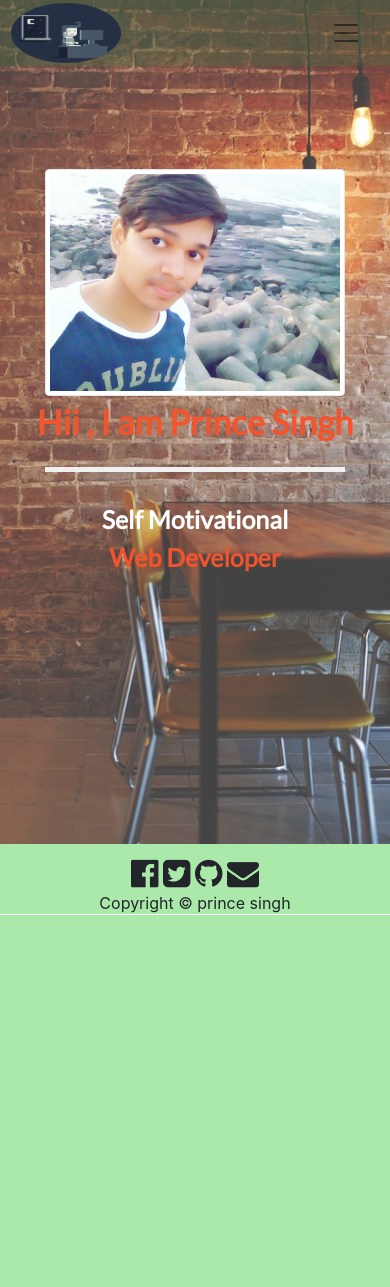
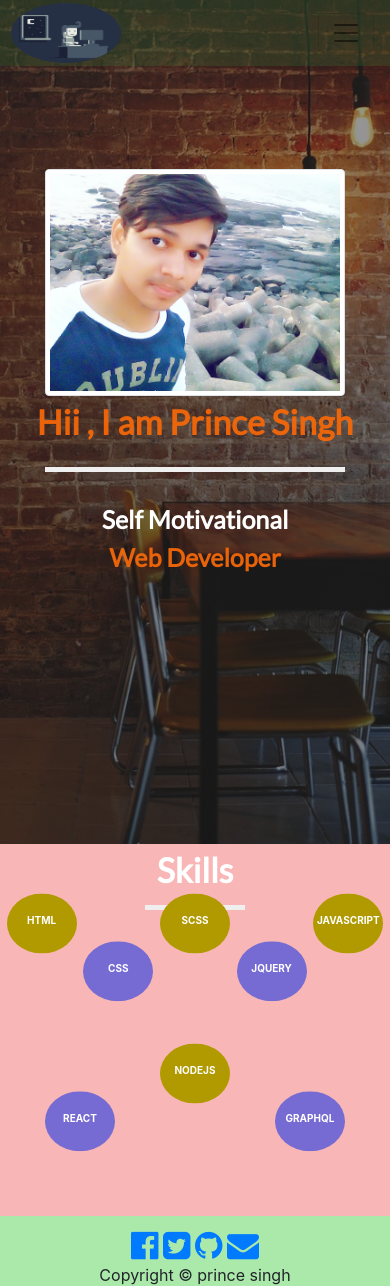
Before and after one commit to singhprince123/my-portfolio, a PHP site: page / in a window 390 px wide. Before the commit the page ends 915 px from the top, so only its background shows below. Run offline with PHP 8.4, Linux system fonts and the light colour scheme.

Commit message:
Added skills section

```diff
--- a/css/style.css
+++ b/css/style.css
@@ -2,6 +2,11 @@
     margin: 0px;
     padding: 0px;
 }
+
+html {
+    scroll-behavior: smooth;
+  }
+
 
 /* Navigation Section */
 
@@ -48,13 +53,12 @@
  /* Heading Section */
 
 #heading-section{
-background-image:url('../images/header.jpeg');
+background: linear-gradient(rgba(0,0,0,0.4), rgba(0,0,0,0.5)) ,url('../images/header.jpeg');
 background-repeat:no-repeat;
 background-size:cover;
 background-position:center;
 height: 100vh;
-opacity: 0.9;
-color: rgba(243, 66, 22, 0.986);
+color: rgba(245, 103, 9, 0.938);
 }
 
 #heading-section .content{
@@ -64,7 +68,7 @@
     display: block;
 }
 
-.welcome-text{
+.welcome-text {
     padding-top: 20px;
     font-weight: 800px;
     font-size : 34px
@@ -88,6 +92,126 @@
   margin: 20px auto 5px;
 }
 
+/* Skills Section */
+
+#skill-section{
+    background: rgba(236, 15, 15, 0.3);
+    text-align: center;
+}
+
+.skill-heading{
+    font-family: 'Lato', sans-serif;
+    font-weight: bold;
+    font-size: 34px;
+    color: white;
+
+}
+
+.skill-heading::after{
+    content: '';
+    background: #efefef;
+    display: block;
+    height: 5px;
+    width: 100px;
+    margin: 10px auto 5px;
+  }
+
+.skill-container{
+    height: 300px;
+    display: flex;
+    flex-flow: row  wrap;
+    justify-content: space-evenly;
+    align-items: flex-end;
+}
+
+.skill{
+    text-align:center;
+    color: white;
+    font-size: 10px;
+    font-weight: bolder;
+    background: rgba(0,0,0,0.5);
+    padding: 20px 0px;
+    margin-bottom: 10px;
+    border-radius: 50%;
+    width: 70px;
+    height: 60px;
+    box-sizing: border-box;
+
+}
+
+@keyframes skillanimate{
+    0%{
+        transform: translateY(-100%);
+        background: green;
+        }
+    24%{
+        transform: translateY(-200%);
+        background: orange;
+        }
+    50%{
+        transform: translateY(-100%);
+        background: green;
+        }
+    100%{
+        transform: rotate(xx) translateY(0%);
+        }
+    101%{
+        transform: rotate(xx) translateY(-100%);
+        background: green;
+        }
+}
+
+.skill-html , .skill-scss , .skill-javascript , .skill-nodejs{
+    animation: skillanimate 5s infinite 0s linear;
+}
+
+@keyframes skillanimate-2{
+    0%{
+        transform: translateY(-200%);
+        background: red;
+        }
+    24%{
+        transform: translateY(-100%);
+        background: rgb(79, 119, 228);
+        }
+    50%{
+        transform: translateY(-2    00%);
+        background: rgba(175, 23, 168, 0.644);
+        }
+    100%{
+        transform: rotate(xx) translateY(0%);
+        }
+    101%{
+        transform: rotate(xx) translateY(-100%);
+        background: rgba(114, 33, 96, 0.897);
+        }
+}
+
+.skill-css , .skill-jquery , .skill-react, .skill-graphql{
+    animation: skillanimate-2 5s infinite 0s linear;
+}
+/* .skill-html{
+    animation: htmltext 5s infinite 0s linear;
+}
+    @keyframes htmltext{
+    0%{
+        transform: translateX(100px);
+        background: green;
+        }
+    49%{
+        transform: translateX(150px);
+        background: orange;
+        }
+    75%{
+        transform: translateX( 100px);
+        background: green;
+        }
+    100%{
+        transform: rotate(xx) translateX( 0px);
+        }
+}
+
+ */
 
 /* Footer Section */
 #footer-section{
--- a/index.html
+++ b/index.html
@@ -26,7 +26,7 @@
               <a class="nav-link active" href="#">About</a>
             </li>
             <li class="nav-item">
-              <a class="nav-link" href="#">Skills</a>
+              <a class="nav-link" href="#skill-section">Skills</a>
             </li>
             <li class="nav-item">
               <a class="nav-link" href="#">Projects</a>
@@ -57,7 +57,33 @@
 <section id="about-section"></section>
 
 <!-- Skill Section-->
-<section id="skill-section"></section>
+<section id="skill-section">
+  <span class="skill-heading">Skills</span>
+  <div class="row">
+    <div class="col-md-7">
+      <div class="skill-container">
+          <div class="skill skill-html">HTML</div>
+          <div class="skill skill-css">CSS</div>
+          <div class="skill skill-scss">SCSS</div>
+          <div class= "skill skill-jquery">JQUERY</div>
+          <div class="skill skill-javascript">JAVASCRIPT</div>
+          <div class="skill skill-react">REACT</div>
+          <div class="skill skill-nodejs">NODEJS</div>
+          <div class="skill skill-graphql">GRAPHQL</div>
+       </div>
+   </div>
+  <div class="col-md-5">
+     <div>
+
+     </div>
+  </div>
+  </div>
+
+</div>
+
+
+
+</section>
 
 <!--Project Section-->
 <section id="project-section"></section>
@@ -72,10 +98,11 @@
 <footer>
   <div id="footer-section">
       <div class="socail-icons">
-          <i class="fa fa-facebook-official fa-2x"> <a href="https://www.facebook.com/prince.singh.12139"></a></i>
-          <i class="fa fa-twitter-square fa-2x" aria-hidden="true"><a href="https://twitter.com/princersingh696"></a></i>
-          <i class="fa fa-github fa-2x" aria-hidden="true"><a href="https://github.com/singhprince123"></a></i>
-          <i class="fa fa-envelope fa-2x" aria-hidden="true"><a href="princersingh696@gmail.com"></a></i>
+          <a href="https://www.facebook.com/prince.singh.12139"><i class="fa fa-facebook-official fa-2x"> </i></a>
+          <a href="https://twitter.com/princersingh696"><i class="fa fa-twitter-square fa-2x" aria-hidden="true"></i></a>
+          <a href="https://github.com/singhprince123"><i class="fa fa-github fa-2x" aria-hidden="true"></i></a>
+          <a href="princersingh696@gmail.com"><i class="fa fa-envelope fa-2x" aria-hidden="true"></i></a>
+
       </div>
     <span>Copyright &copy prince singh</span>
 
```
